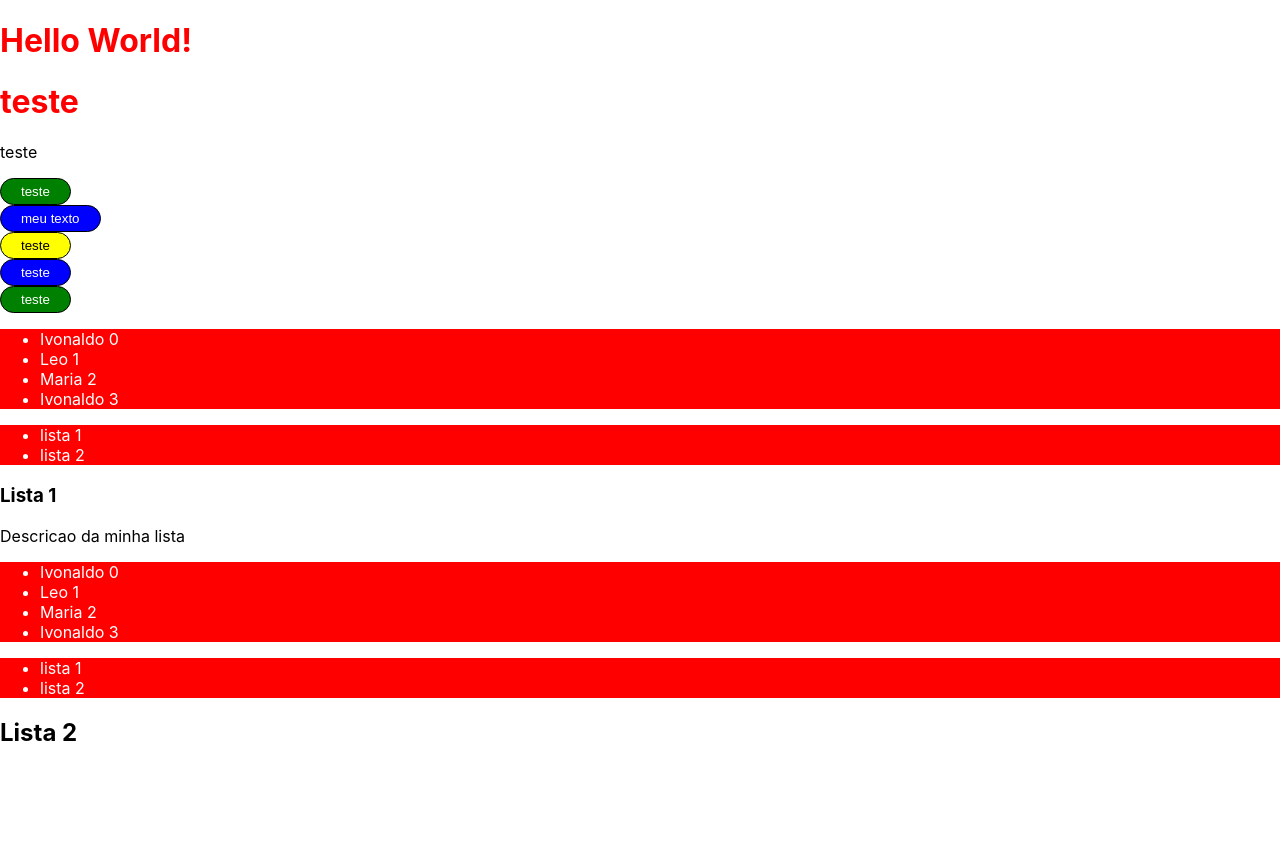
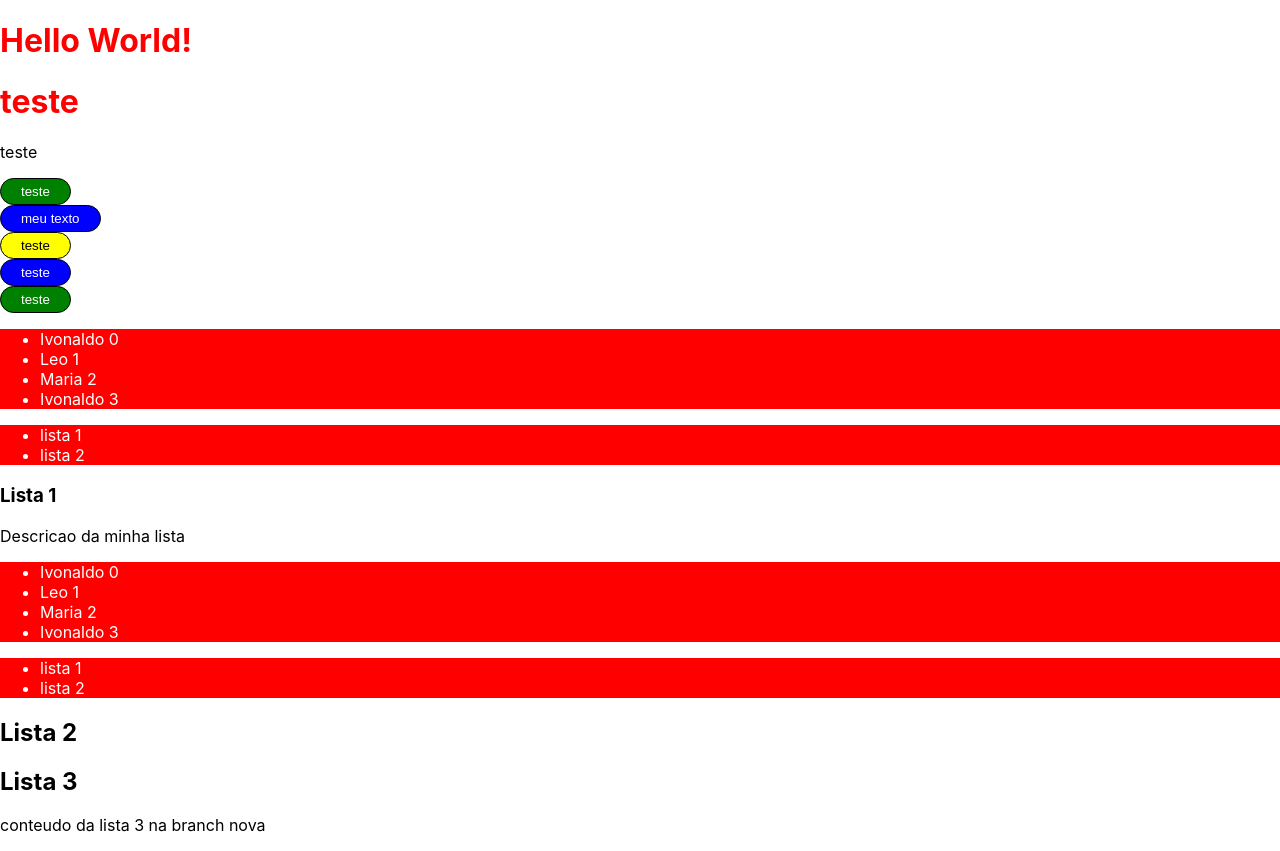
Before and after one commit to ivosoares/aula-intro-react, a React (Create React App) app: page / in a window 1280 px wide. Before the commit the page ends 800 px from the top, so only its background shows below. Built offline with nearby package versions, Linux system fonts and the light colour scheme.

Commit message:
altera texto

```diff
--- a/src/components/demo/Demo.js
+++ b/src/components/demo/Demo.js
@@ -26,6 +26,9 @@ class Demo extends Component {
                 <List data={usuarios}>
                     <h2>Lista 2</h2>
                 </List>
+
+                <h2>Lista 3</h2>
+                <p>conteudo da lista 3 na branch nova</p>
             </div>
         )
     }
```
